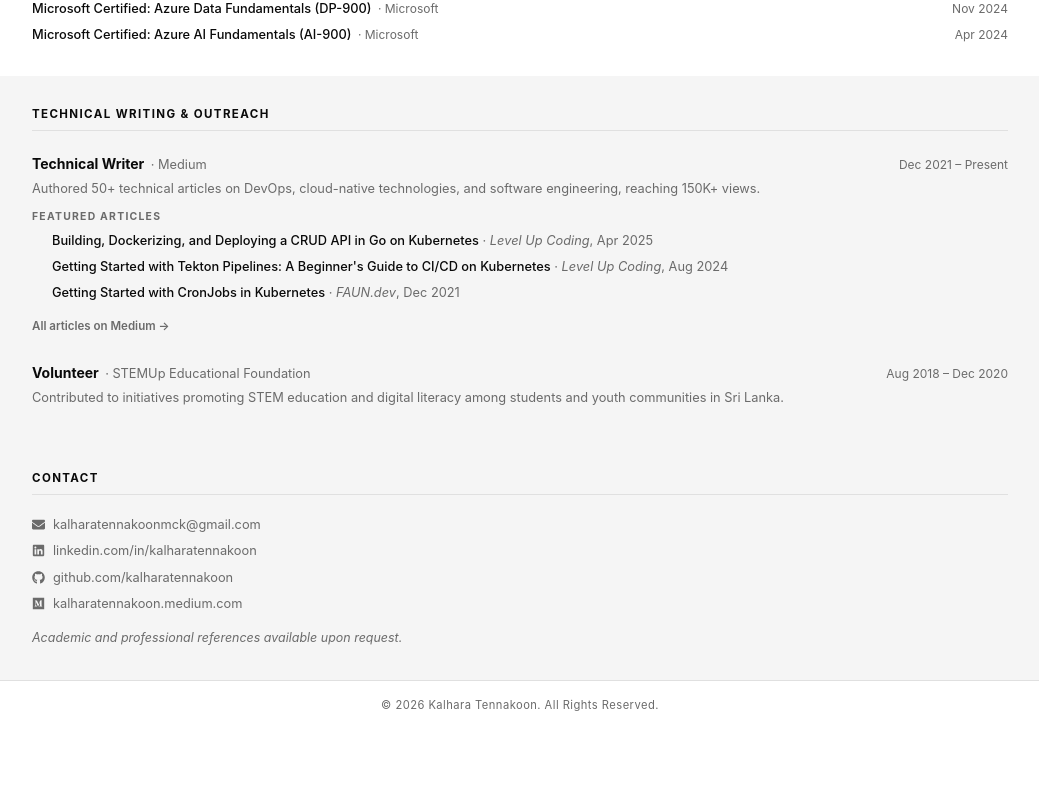
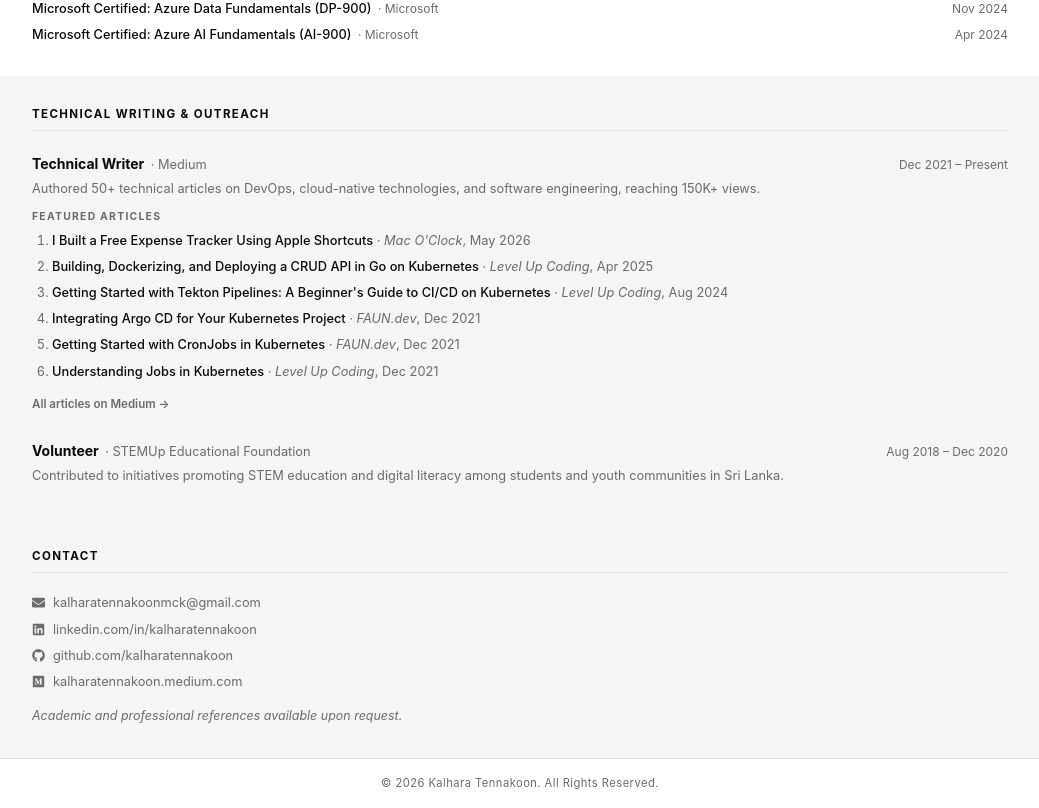
Before and after one commit to kalharatennakoon/kalharatennakoon.github.io, a React (Vite) app: page / in a window 1280 px wide. Shown: the part 4868-5676 px from the top of the page, without its empty margins (120-1159 px from the left). Before the commit the page ends 5598 px from the top, so only its background shows below. Built offline with nearby package versions, Linux system fonts and the light colour scheme.

Commit message:
feat: add new articles to the selected articles list and update list style for better presentation

```diff
--- a/src/components/Activities.tsx
+++ b/src/components/Activities.tsx
@@ -1,4 +1,10 @@
 const selectedArticles = [
+  {
+    title: 'I Built a Free Expense Tracker Using Apple Shortcuts',
+    venue: 'Mac O\'Clock',
+    date: 'May 2026',
+    url: 'https://medium.com/macoclock/i-built-a-free-expense-tracker-using-apple-shortcuts-aff8178775f6',
+  },
   {
     title: 'Building, Dockerizing, and Deploying a CRUD API in Go on Kubernetes',
     venue: 'Level Up Coding',
@@ -12,10 +18,22 @@
     url: 'https://levelup.gitconnected.com/getting-started-with-tekton-pipelines-a-beginners-guide-to-ci-cd-on-kubernetes-afd21e98b9fe',
   },
   {
+    title: 'Integrating Argo CD for Your Kubernetes Project',
+    venue: 'FAUN.dev',
+    date: 'Dec 2021',
+    url: 'https://faun.pub/integrating-argo-cd-for-your-kubernetes-project-79ef16011433',
+  },
+  {
     title: 'Getting Started with CronJobs in Kubernetes',
     venue: 'FAUN.dev',
     date: 'Dec 2021',
     url: 'https://faun.pub/getting-started-with-cronjobs-in-kubernetes-d3cfce10fd9b',
+  },
+  {
+    title: 'Understanding Jobs in Kubernetes',
+    venue: 'Level Up Coding',
+    date: 'Dec 2021',
+    url: 'https://levelup.gitconnected.com/understanding-jobs-in-kubernetes-68ac21b272d8',
   },
 ]
 
@@ -46,7 +64,7 @@
             <p style={{ fontSize: '0.65rem', fontWeight: 700, letterSpacing: '0.12em', textTransform: 'uppercase', color: 'var(--text-secondary)', margin: '0 0 0.4rem' }}>
               Featured Articles
             </p>
-            <ol style={{ margin: '0 0 0.5rem', padding: '0 0 0 1.25rem', display: 'flex', flexDirection: 'column', gap: '0.35rem' }}>
+            <ol style={{ margin: '0 0 0.5rem', padding: '0 0 0 1.25rem', display: 'flex', flexDirection: 'column', gap: '0.35rem', listStyleType: 'decimal' }}>
               {selectedArticles.map((article) => (
                 <li key={article.url} style={{ fontSize: '0.8rem', color: 'var(--text-secondary)', lineHeight: 1.6 }}>
                   <a
```
